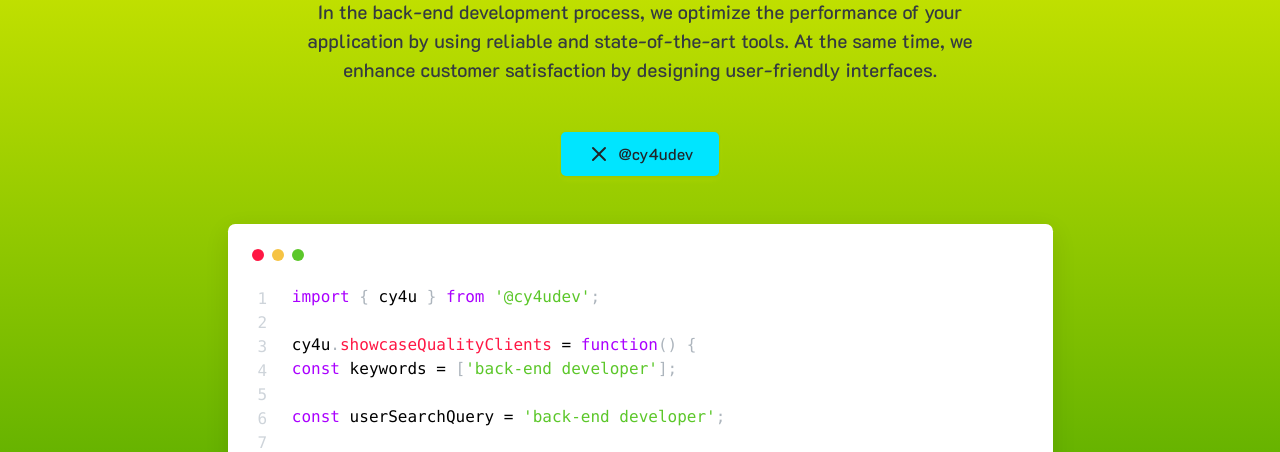
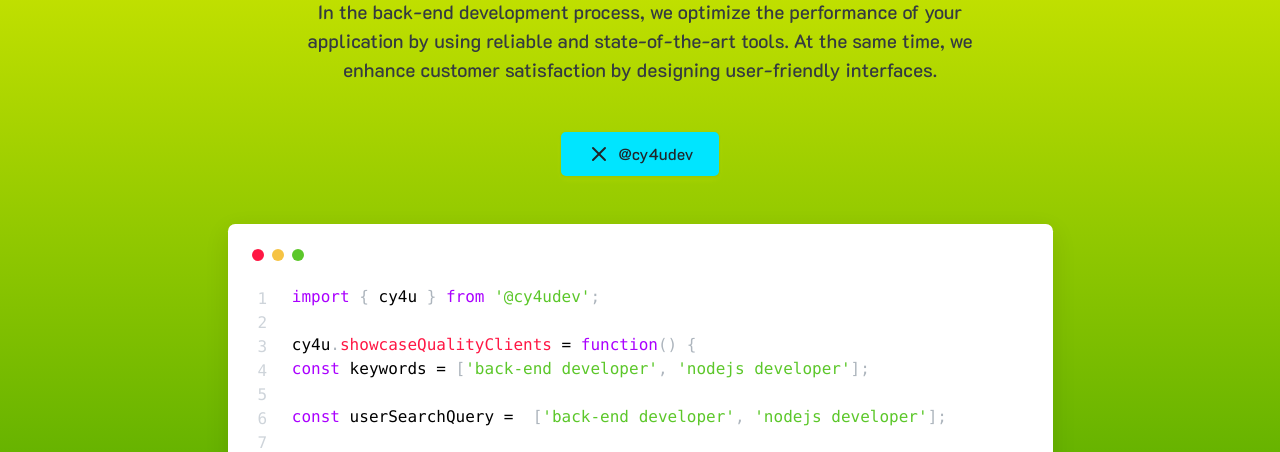
Before and after one commit to canyesilyurt/cy4udev, a plain HTML site: page index.html in a window 1280 px wide. Shown: the part 326-778 px from the top of the page. Drawn offline with nearby package versions, Linux system fonts and the light colour scheme.

Commit message:
Update index.html

```diff
--- a/index.html
+++ b/index.html
@@ -49,9 +49,9 @@
                         <pre class="language-javascript line-numbers"><code class="language-javascript">import { cy4u } from '@cy4udev';
 
 cy4u.showcaseQualityClients = function() {
-const keywords = ['back-end developer'];
+const keywords = ['back-end developer', 'nodejs developer'];
 
-const userSearchQuery = 'back-end developer';
+const userSearchQuery =  ['back-end developer', 'nodejs developer'];
 
 const hasKeywords = keywords.every(keyword => userSearchQuery.includes(keyword));
 
```
